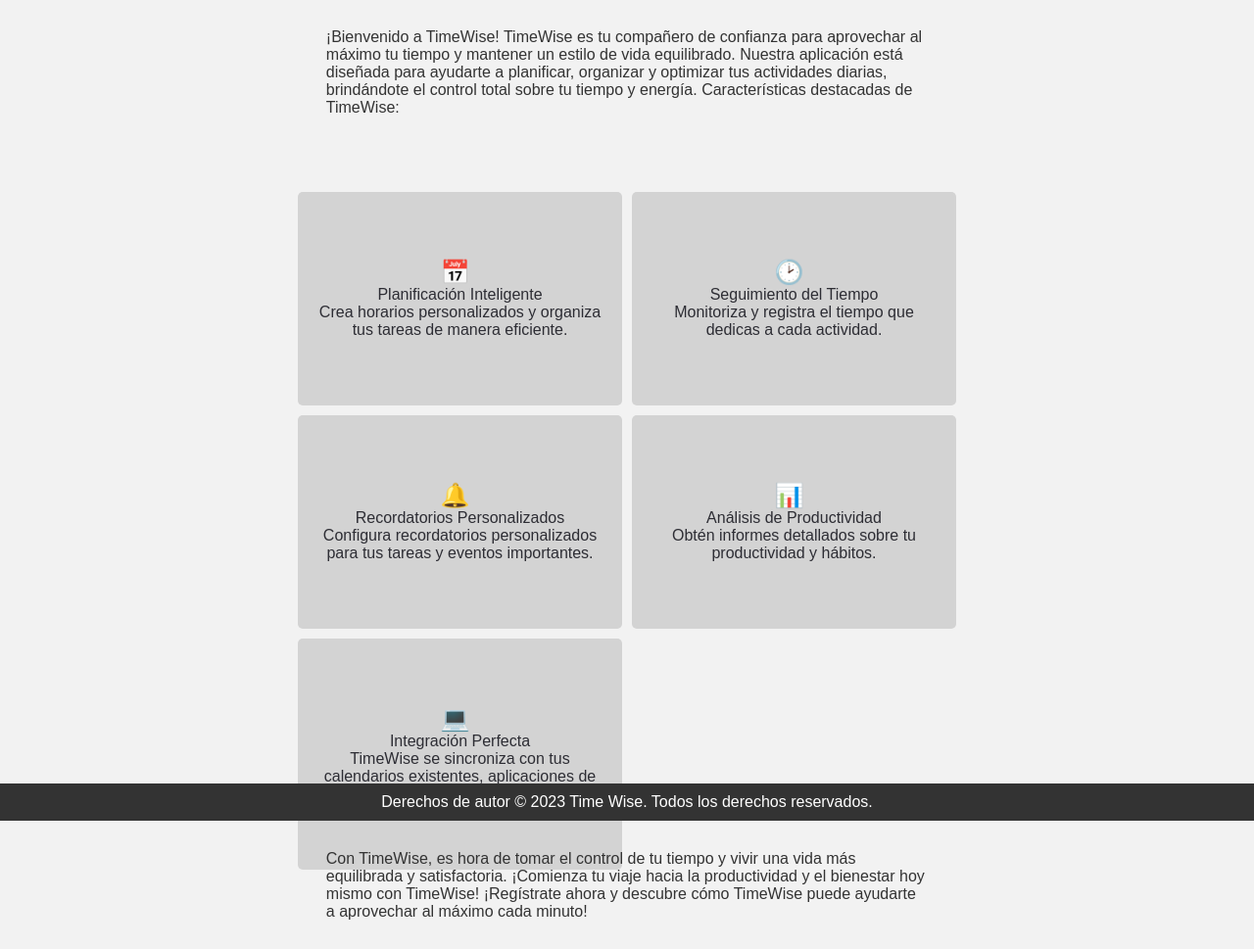
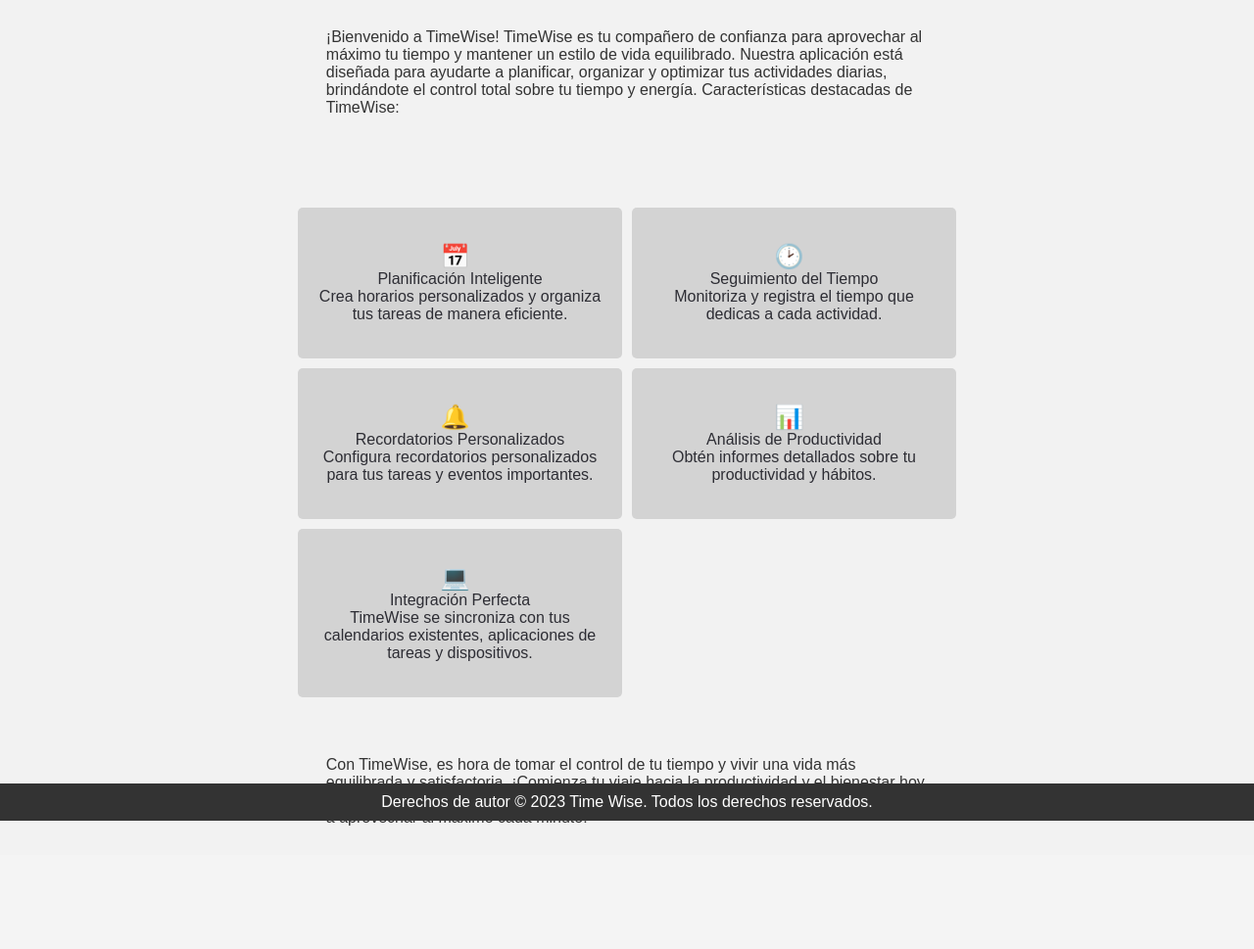
Before and after one commit to Chavamora/djangoblog, a Django app: page / in a window 1280 px wide. Shown: the part 77-1046 px from the top of the page at 98% size. After the commit the page ends 920 px from the top, so only its background shows below. Run offline with Django 4.2, Linux system fonts and the light colour scheme.

Commit message:
style updates on home page

```diff
--- a/static/styles.css
+++ b/static/styles.css
@@ -238,7 +238,7 @@
   text-align: center;
   grid-template-columns: repeat(auto-fit, minmax(300px, 1fr));
   height: 100%;
-  margin: 3em auto;
+  margin: 1em auto;
     align-content: center;
     justify-content: center;
     align-items: center;
@@ -260,7 +260,7 @@
   grid-template-columns: repeat(auto-fit, minmax(300px, 1fr));;
   grid-gap: 10px;
   width:70%;
-  margin: auto
+  margin: 3em auto;
 }
 
 .welcomeText {
```
